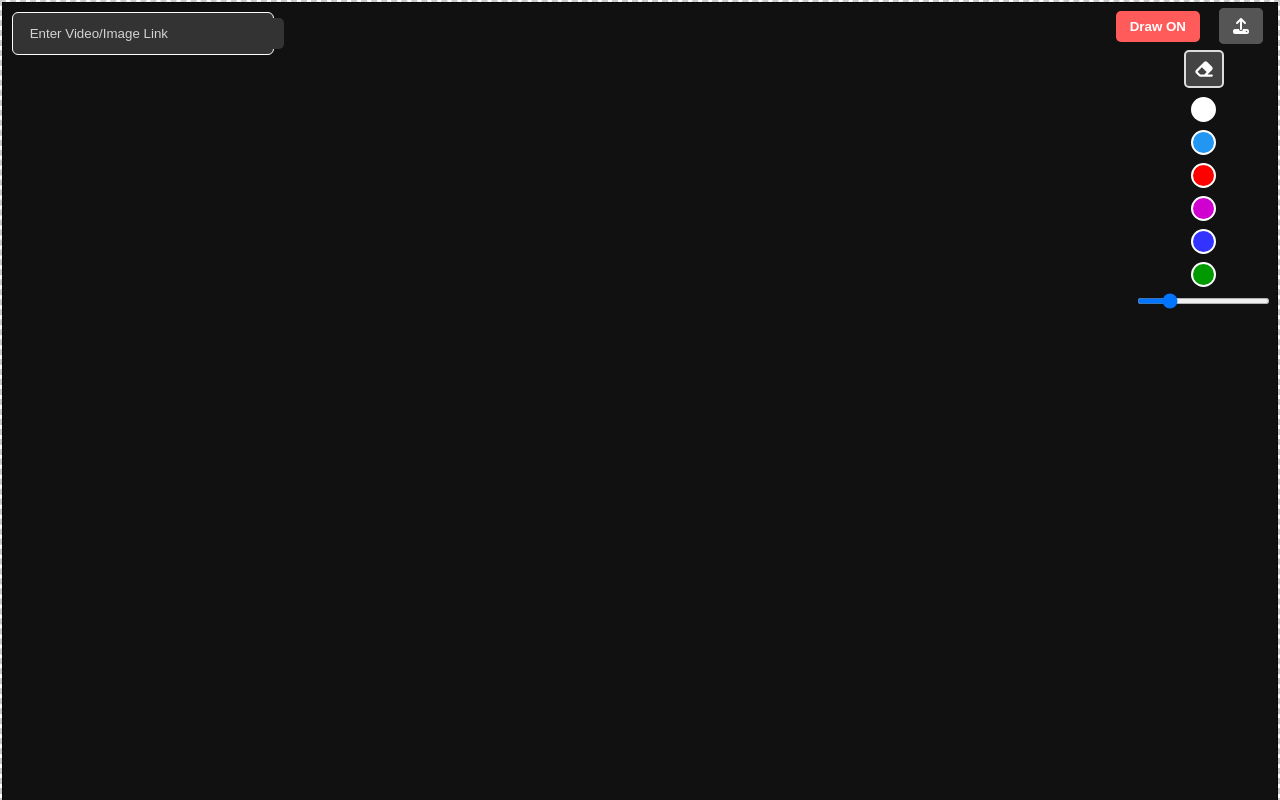
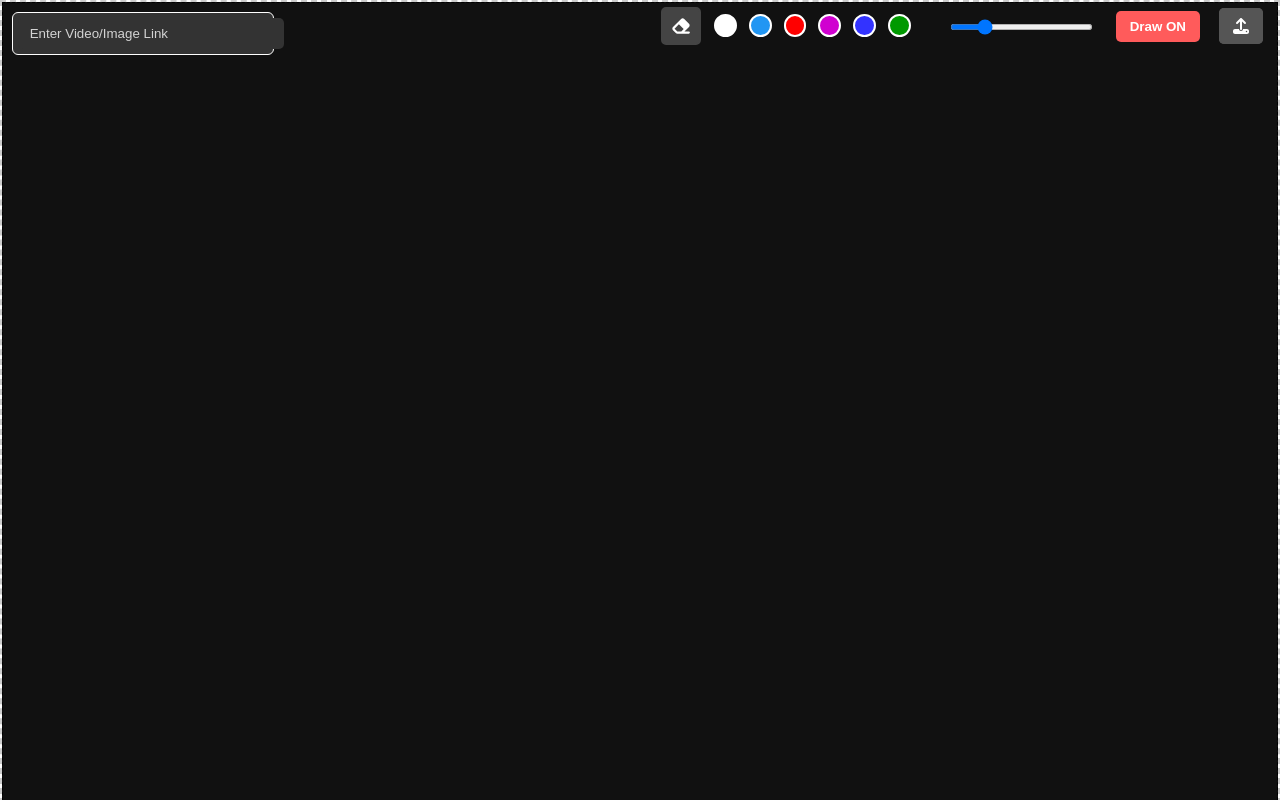
Before and after one commit to MatthewLacerda2/DontBoard, a React (Create React App) app in the folder front-end/: page / in a window 1280 px wide. Both pictures are taken after a click on the button "Draw OFF". Shown: the top 800 px of the page. Built offline with nearby package versions, Linux system fonts and the light colour scheme.

Commit message:
styles done

```diff
--- a/front-end/src/components/Drawer/DrawTools.tsx
+++ b/front-end/src/components/Drawer/DrawTools.tsx
@@ -31,25 +31,26 @@ const DrawTools: React.FC<DrawToolsProps> = ({ onThicknessChange, onToggleEraser
     <div
       style={{
         position: 'fixed',
-        top: '50px',
-        right: '10px',
+        top: '0px',
+        right: '185px',
         zIndex: 999,
         display: 'flex',
-        flexDirection: 'column',
+        flexDirection: 'row',
         alignItems: 'center',
       }}
     >
       <button
         onClick={handleToggleEraser}
         style={{
-          marginBottom: '5px',
+          margin:'7px',
+          marginBottom: '6px',
           backgroundColor: '#444444',
           color: '#ffffff',
           padding: '8px',
           cursor: 'pointer',
           borderRadius: '5px',
           border: '2px solid',
-          borderColor: eraserActive ? '#444444' : '#DDDDDD'
+          borderColor: eraserActive ? '#DDDDDD' : '#444444'
         }}
       >
         <FontAwesomeIcon icon={faEraser} style={{ width: '20px', height: 'auto', fontSize: '1.5em' }} />
@@ -62,10 +63,7 @@ const DrawTools: React.FC<DrawToolsProps> = ({ onThicknessChange, onToggleEraser
       <ColorButton color="#3333FF" onClick={() => handleColorChange('#3333FF')} />
       <ColorButton color="#009900" onClick={() => handleColorChange('#009900')} />
 
-      {/* Circular color buttons */}
-      {/* ... (unchanged) */}
-
-      <label htmlFor="thicknessSlider" style={{ marginRight: '15px', marginTop: '10px' }} />
+      <label htmlFor="thicknessSlider" style={{ width:'50%', margin:'-20px'}} />
       <input
         type="range"
         id="thicknessSlider"
@@ -76,7 +74,7 @@ const DrawTools: React.FC<DrawToolsProps> = ({ onThicknessChange, onToggleEraser
         style={{
           width: '100%',
           height: '6px',
-          marginTop: '-3px',
+          marginTop: '4px',
         }}
       />
     </div>
@@ -87,12 +85,12 @@ const ColorButton: React.FC<{ color: string; onClick: () => void }> = ({ color,
   <button
     onClick={onClick}
     style={{
-      width: '25px',
-      height: '25px',
+      width: '37px',
+      height: '23px',
       borderRadius: '50%',
       backgroundColor: color,
       border: '2px solid white',
-      margin: '4px',
+      margin: '6px',
       cursor: 'pointer',
     }}
   />
```
